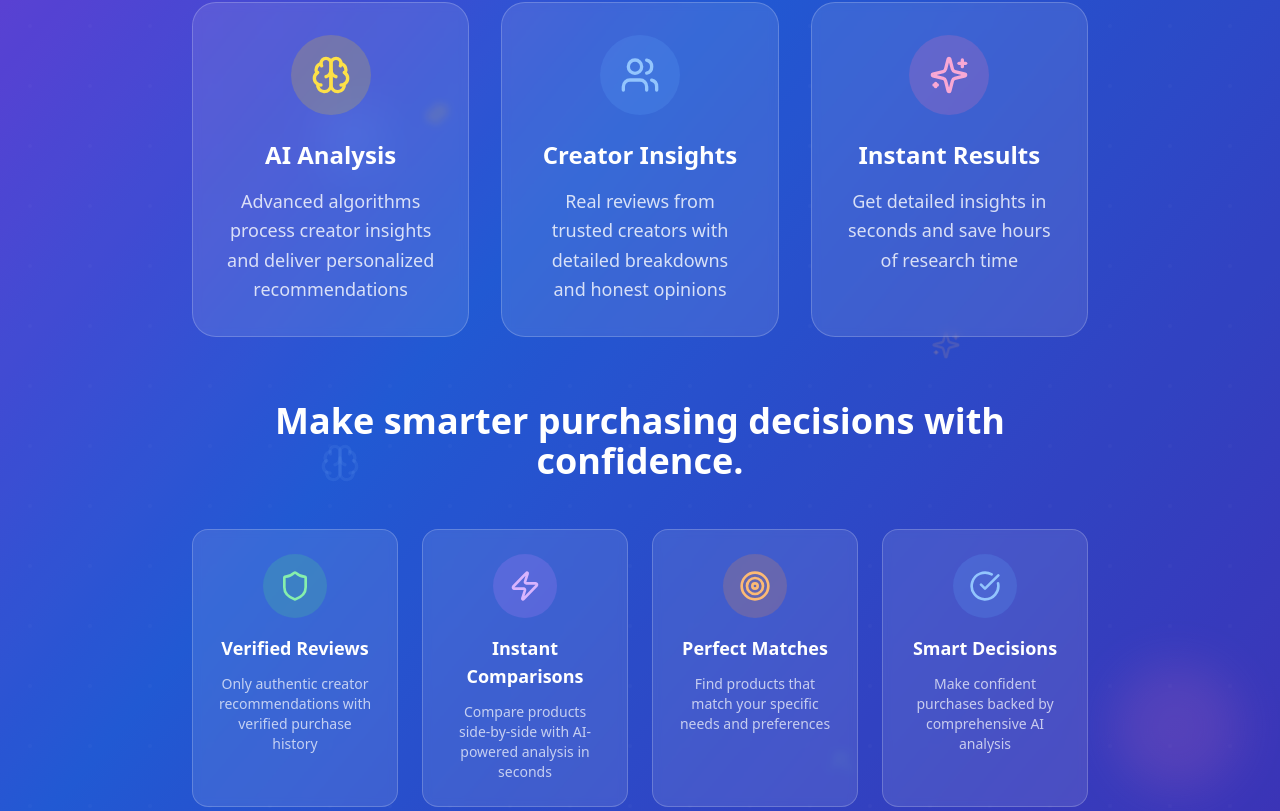
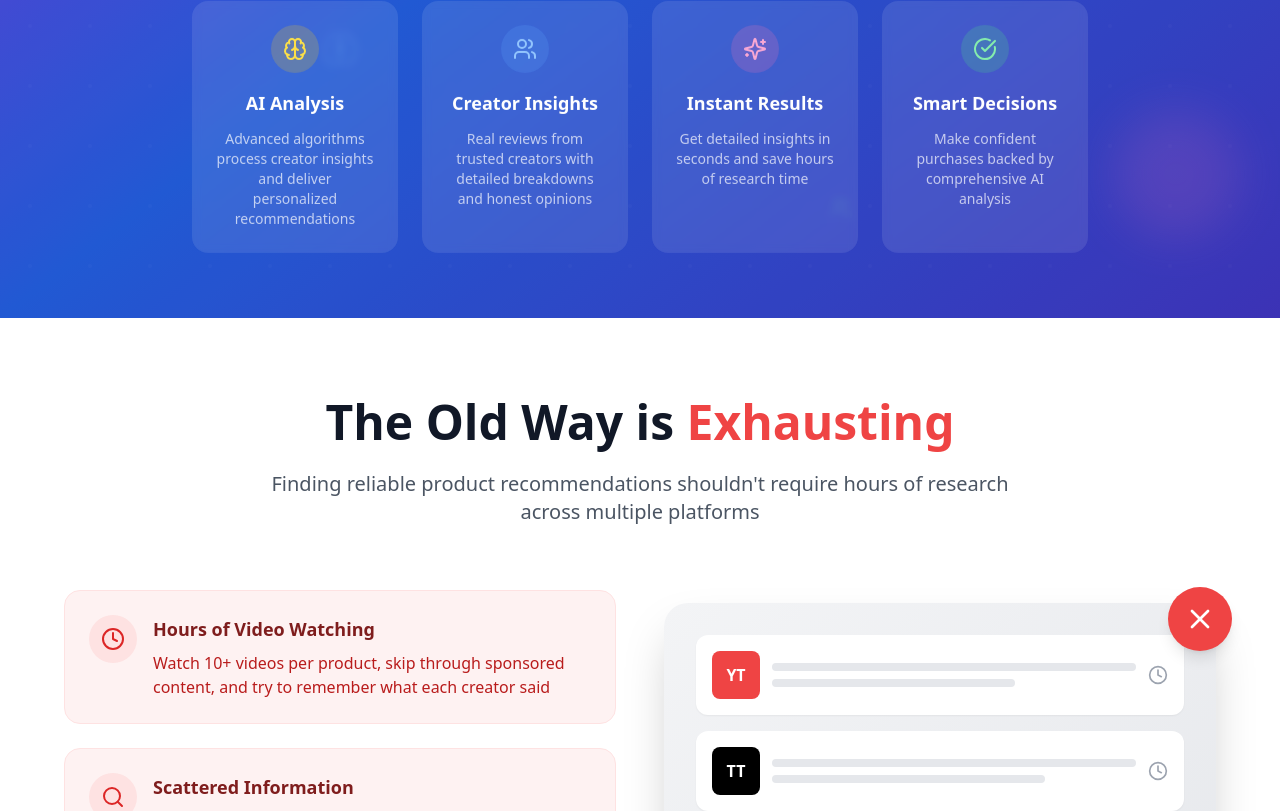
Before and after one commit to nestor29-developer/creator-score-compare, a React (Vite) app: page / in a window 1280 px wide. Shown: the part 729-1540 px from the top of the page. Built offline with nearby package versions, Linux system fonts and the light colour scheme.

Commit message:
Refactor: Update hero section feature cards
Removed unnecessary feature cards and updated the remaining ones with smaller sizes and animations in `src/components/Hero.tsx`.

```diff
--- a/src/components/Hero.tsx
+++ b/src/components/Hero.tsx
@@ -1,3 +1,4 @@
+
 import { ArrowRight, PlayCircle, Star, TrendingUp, Sparkles, Brain, Users, LogIn, Shield, Zap, Target, CheckCircle } from "lucide-react";
 import { Button } from "@/components/ui/button";
 import { useIntersectionObserver } from "@/hooks/useIntersectionObserver";
@@ -83,69 +84,38 @@ const Hero = () => {
             </Button>
           </div>
 
-          {/* Original Feature Section - Keep the 3 smaller cards exactly as they were */}
-          <div className="grid grid-cols-1 md:grid-cols-3 gap-8 max-w-5xl mx-auto mb-16">
-            <div className={`text-center p-8 bg-white/10 backdrop-blur-sm rounded-3xl border border-white/20 hover:scale-105 transition-all duration-500 delay-1200 ${hasIntersected ? 'opacity-100 translate-y-0' : 'opacity-0 translate-y-8'}`}>
-              <div className="w-20 h-20 bg-yellow-400/20 rounded-full flex items-center justify-center mx-auto mb-6">
-                <Brain className="h-10 w-10 text-yellow-300" />
+          {/* Feature Cards - 4 smaller cards without borders */}
+          <div className="grid grid-cols-1 md:grid-cols-2 lg:grid-cols-4 gap-6 max-w-5xl mx-auto">
+            <div className={`text-center p-6 bg-white/10 backdrop-blur-sm rounded-2xl hover:scale-105 hover:bg-white/15 transition-all duration-500 delay-1200 animate-gentle-float ${hasIntersected ? 'opacity-100 translate-y-0' : 'opacity-0 translate-y-8'}`}>
+              <div className="w-12 h-12 bg-yellow-400/20 rounded-full flex items-center justify-center mx-auto mb-4">
+                <Brain className="h-6 w-6 text-yellow-300" />
               </div>
-              <div className="text-2xl font-bold text-white mb-4">AI Analysis</div>
-              <div className="text-white/80 text-lg leading-relaxed">Advanced algorithms process creator insights and deliver personalized recommendations</div>
+              <div className="text-lg font-semibold text-white mb-3">AI Analysis</div>
+              <div className="text-white/70 text-sm">Advanced algorithms process creator insights and deliver personalized recommendations</div>
             </div>
-            <div className={`text-center p-8 bg-white/10 backdrop-blur-sm rounded-3xl border border-white/20 hover:scale-105 transition-all duration-500 delay-1400 ${hasIntersected ? 'opacity-100 translate-y-0' : 'opacity-0 translate-y-8'}`}>
-              <div className="w-20 h-20 bg-blue-400/20 rounded-full flex items-center justify-center mx-auto mb-6">
-                <Users className="h-10 w-10 text-blue-300" />
+
+            <div className={`text-center p-6 bg-white/10 backdrop-blur-sm rounded-2xl hover:scale-105 hover:bg-white/15 transition-all duration-500 delay-1400 animate-gentle-float ${hasIntersected ? 'opacity-100 translate-y-0' : 'opacity-0 translate-y-8'}`}>
+              <div className="w-12 h-12 bg-blue-400/20 rounded-full flex items-center justify-center mx-auto mb-4">
+                <Users className="h-6 w-6 text-blue-300" />
               </div>
-              <div className="text-2xl font-bold text-white mb-4">Creator Insights</div>
-              <div className="text-white/80 text-lg leading-relaxed">Real reviews from trusted creators with detailed breakdowns and honest opinions</div>
+              <div className="text-lg font-semibold text-white mb-3">Creator Insights</div>
+              <div className="text-white/70 text-sm">Real reviews from trusted creators with detailed breakdowns and honest opinions</div>
             </div>
-            <div className={`text-center p-8 bg-white/10 backdrop-blur-sm rounded-3xl border border-white/20 hover:scale-105 transition-all duration-500 delay-1600 ${hasIntersected ? 'opacity-100 translate-y-0' : 'opacity-0 translate-y-8'}`}>
-              <div className="w-20 h-20 bg-pink-400/20 rounded-full flex items-center justify-center mx-auto mb-6">
-                <Sparkles className="h-10 w-10 text-pink-300" />
+
+            <div className={`text-center p-6 bg-white/10 backdrop-blur-sm rounded-2xl hover:scale-105 hover:bg-white/15 transition-all duration-500 delay-1600 animate-gentle-float ${hasIntersected ? 'opacity-100 translate-y-0' : 'opacity-0 translate-y-8'}`}>
+              <div className="w-12 h-12 bg-pink-400/20 rounded-full flex items-center justify-center mx-auto mb-4">
+                <Sparkles className="h-6 w-6 text-pink-300" />
               </div>
-              <div className="text-2xl font-bold text-white mb-4">Instant Results</div>
-              <div className="text-white/80 text-lg leading-relaxed">Get detailed insights in seconds and save hours of research time</div>
+              <div className="text-lg font-semibold text-white mb-3">Instant Results</div>
+              <div className="text-white/70 text-sm">Get detailed insights in seconds and save hours of research time</div>
             </div>
-          </div>
 
-          {/* New Smart Purchasing Section - 4 smaller cards */}
-          <div className="max-w-5xl mx-auto">
-            <h2 className={`text-3xl md:text-4xl font-bold text-white mb-12 transition-all duration-1000 delay-1800 ${hasIntersected ? 'opacity-100 translate-y-0' : 'opacity-0 translate-y-8'}`}>
-              Make smarter purchasing decisions with confidence.
-            </h2>
-
-            <div className="grid grid-cols-1 md:grid-cols-2 lg:grid-cols-4 gap-6">
-              <div className={`text-center p-6 bg-white/10 backdrop-blur-sm rounded-2xl border border-white/20 hover:scale-105 transition-all duration-500 delay-2000 ${hasIntersected ? 'opacity-100 translate-y-0' : 'opacity-0 translate-y-8'}`}>
-                <div className="w-16 h-16 bg-green-400/20 rounded-full flex items-center justify-center mx-auto mb-4">
-                  <Shield className="h-8 w-8 text-green-300" />
-                </div>
-                <div className="text-lg font-semibold text-white mb-3">Verified Reviews</div>
-                <div className="text-white/70 text-sm">Only authentic creator recommendations with verified purchase history</div>
+            <div className={`text-center p-6 bg-white/10 backdrop-blur-sm rounded-2xl hover:scale-105 hover:bg-white/15 transition-all duration-500 delay-1800 animate-gentle-float ${hasIntersected ? 'opacity-100 translate-y-0' : 'opacity-0 translate-y-8'}`}>
+              <div className="w-12 h-12 bg-green-400/20 rounded-full flex items-center justify-center mx-auto mb-4">
+                <CheckCircle className="h-6 w-6 text-green-300" />
               </div>
-
-              <div className={`text-center p-6 bg-white/10 backdrop-blur-sm rounded-2xl border border-white/20 hover:scale-105 transition-all duration-500 delay-2200 ${hasIntersected ? 'opacity-100 translate-y-0' : 'opacity-0 translate-y-8'}`}>
-                <div className="w-16 h-16 bg-purple-400/20 rounded-full flex items-center justify-center mx-auto mb-4">
-                  <Zap className="h-8 w-8 text-purple-300" />
-                </div>
-                <div className="text-lg font-semibold text-white mb-3">Instant Comparisons</div>
-                <div className="text-white/70 text-sm">Compare products side-by-side with AI-powered analysis in seconds</div>
-              </div>
-
-              <div className={`text-center p-6 bg-white/10 backdrop-blur-sm rounded-2xl border border-white/20 hover:scale-105 transition-all duration-500 delay-2400 ${hasIntersected ? 'opacity-100 translate-y-0' : 'opacity-0 translate-y-8'}`}>
-                <div className="w-16 h-16 bg-orange-400/20 rounded-full flex items-center justify-center mx-auto mb-4">
-                  <Target className="h-8 w-8 text-orange-300" />
-                </div>
-                <div className="text-lg font-semibold text-white mb-3">Perfect Matches</div>
-                <div className="text-white/70 text-sm">Find products that match your specific needs and preferences</div>
-              </div>
-
-              <div className={`text-center p-6 bg-white/10 backdrop-blur-sm rounded-2xl border border-white/20 hover:scale-105 transition-all duration-500 delay-2600 ${hasIntersected ? 'opacity-100 translate-y-0' : 'opacity-0 translate-y-8'}`}>
-                <div className="w-16 h-16 bg-blue-400/20 rounded-full flex items-center justify-center mx-auto mb-4">
-                  <CheckCircle className="h-8 w-8 text-blue-300" />
-                </div>
-                <div className="text-lg font-semibold text-white mb-3">Smart Decisions</div>
-                <div className="text-white/70 text-sm">Make confident purchases backed by comprehensive AI analysis</div>
-              </div>
+              <div className="text-lg font-semibold text-white mb-3">Smart Decisions</div>
+              <div className="text-white/70 text-sm">Make confident purchases backed by comprehensive AI analysis</div>
             </div>
           </div>
         </div>
```
